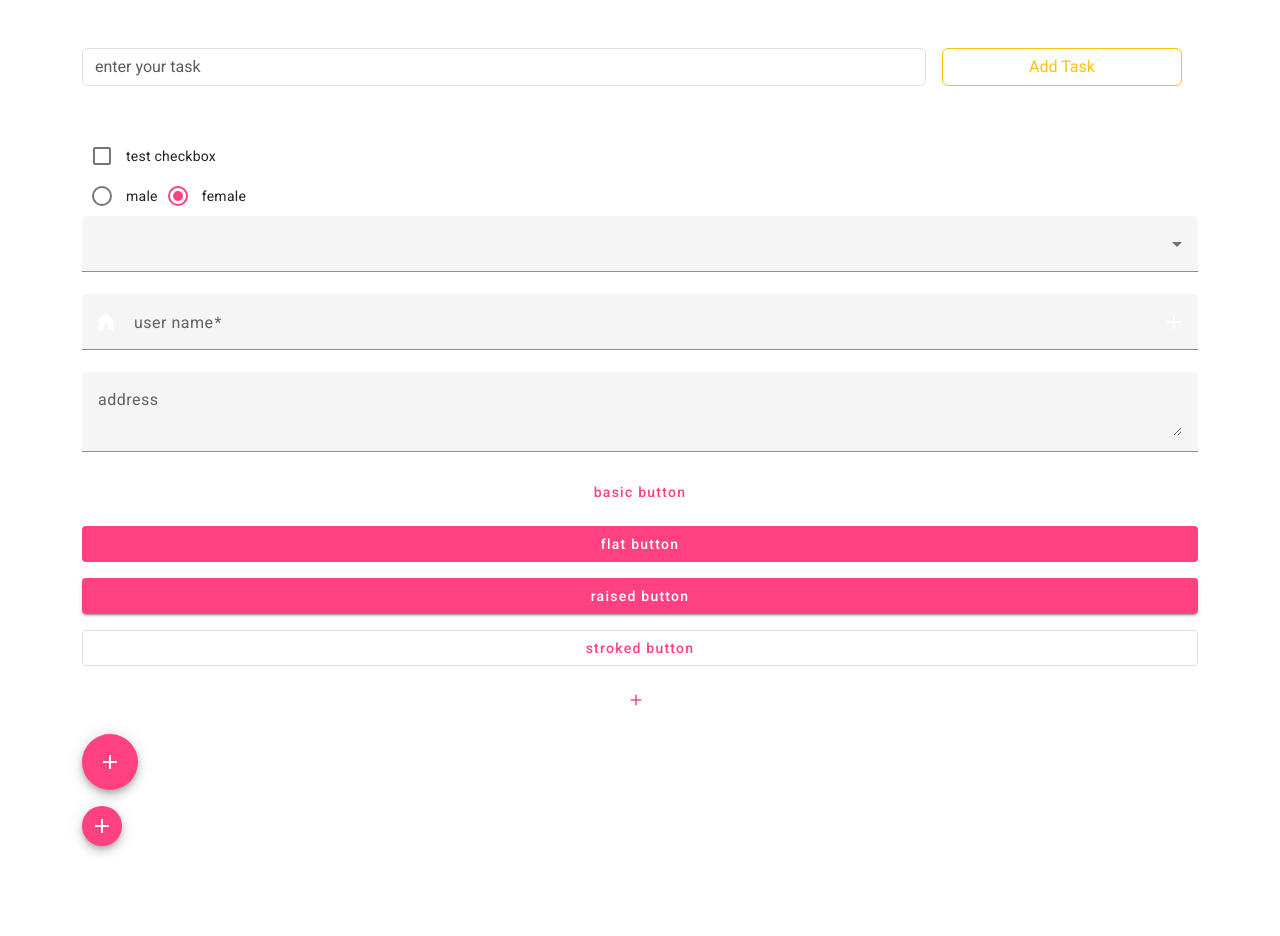
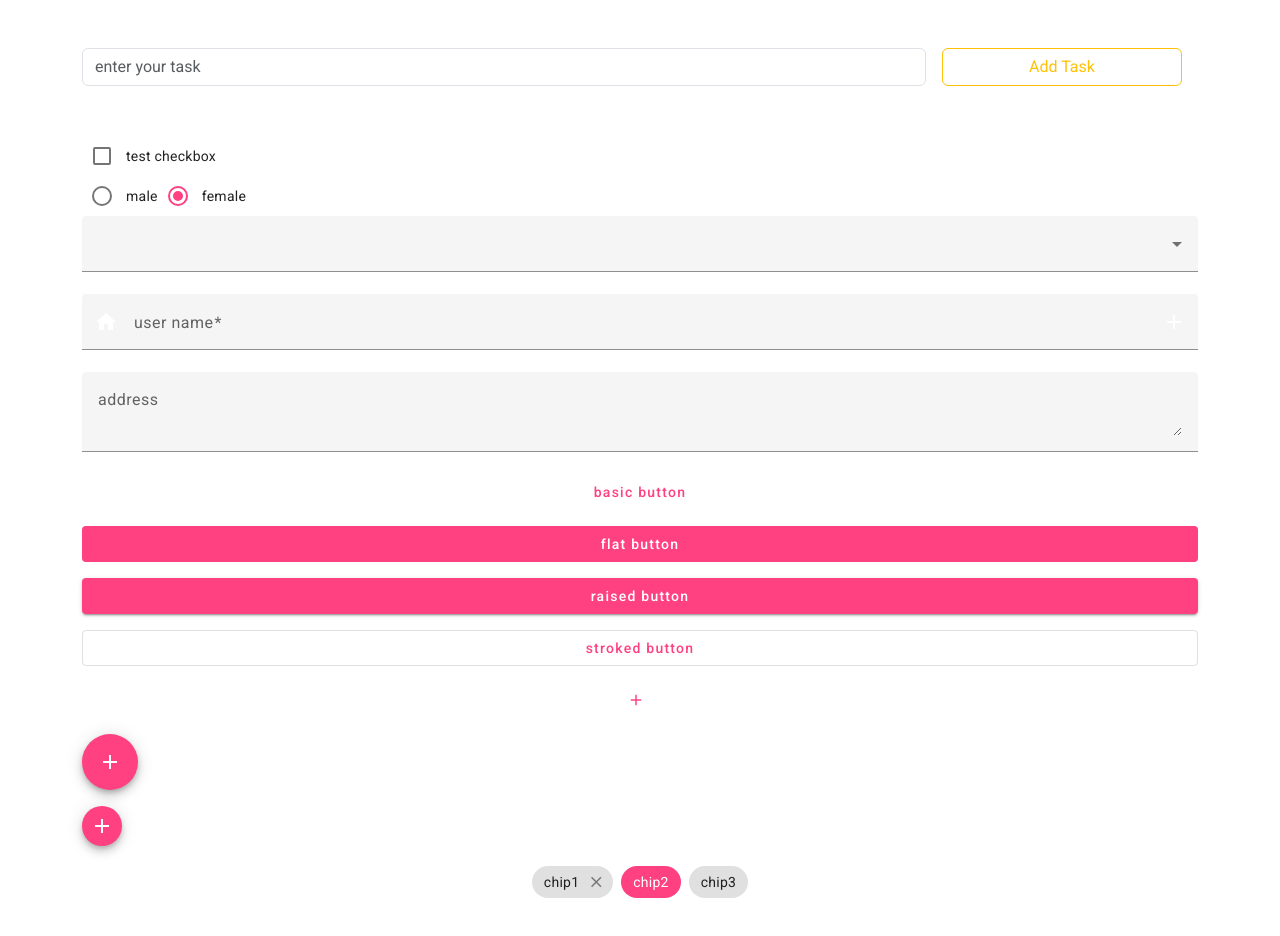
Before and after one commit to angular-codenight/season6, an Angular app: page / in a window 1280 px wide. Shown: the top 936 px of the page. Before the commit the page ends 862 px from the top, so only its background shows below. Built offline with nearby package versions, Linux system fonts and the light colour scheme.

Commit message:
mat-chip-part1

```diff
--- a/src/app/app.component.html
+++ b/src/app/app.component.html
@@ -57,7 +57,18 @@
 <button mat-mini-fab color="accent" class="mb-3">
   <mat-icon>add</mat-icon>
 </button>
-
+<div class="text-center mb-5 mx-auto">
+  <mat-chip-set>
+    <mat-chip color="primary" [removable]="chipRemovable" (removed)="chipRemove($event)">
+      chip1
+      <mat-icon matChipRemove *ngIf="chipRemovable">close</mat-icon>
+    </mat-chip>
+    <mat-chip color="accent" highlighted>chip2</mat-chip>
+    <mat-chip color="warn">
+      chip3
+    </mat-chip>
+  </mat-chip-set>
+</div>
   <h1 class="text-dark" *ngIf="isContentShown">content</h1>
 </div>
 </div>
--- a/src/app/app.component.ts
+++ b/src/app/app.component.ts
@@ -2,6 +2,7 @@ import { Component } from '@angular/core';
 import {MatCheckboxChange} from "@angular/material/checkbox";
 import {MatRadioChange} from "@angular/material/radio";
 import {MatSelectChange} from "@angular/material/select";
+import {MatChipEvent} from "@angular/material/chips";
 
 @Component({
   selector: 'app-root',
@@ -16,7 +17,7 @@ export class AppComponent {
   selectorValue='1';
   inputValue!: string;
   address!: any;
-
+  chipRemovable=true;
   onCheckBoxChange(event: MatCheckboxChange) {
     this.isContentShown=event.checked;
     console.log(event.source)
@@ -34,8 +35,13 @@ export class AppComponent {
 
 
 
+
   selectChange($event:MatSelectChange) {
     console.log($event.value)
     console.log($event.source)
   }
+
+  chipRemove($event:MatChipEvent){
+    console.log($event)
+  }
 }
--- a/src/app/app.module.ts
+++ b/src/app/app.module.ts
@@ -13,6 +13,7 @@ import {MatSelectModule} from "@angular/material/select";
 import {MatInputModule} from "@angular/material/input";
 import {MatButtonModule} from "@angular/material/button";
 import {MatIconModule} from "@angular/material/icon";
+import {MatChipsModule} from "@angular/material/chips";
 
 @NgModule({
   declarations: [
@@ -30,7 +31,8 @@ import {MatIconModule} from "@angular/material/icon";
     MatSelectModule,
     MatInputModule,
     MatButtonModule,
-    MatIconModule
+    MatIconModule,
+    MatChipsModule
   ],
   providers: [],
   bootstrap: [AppComponent]
```
